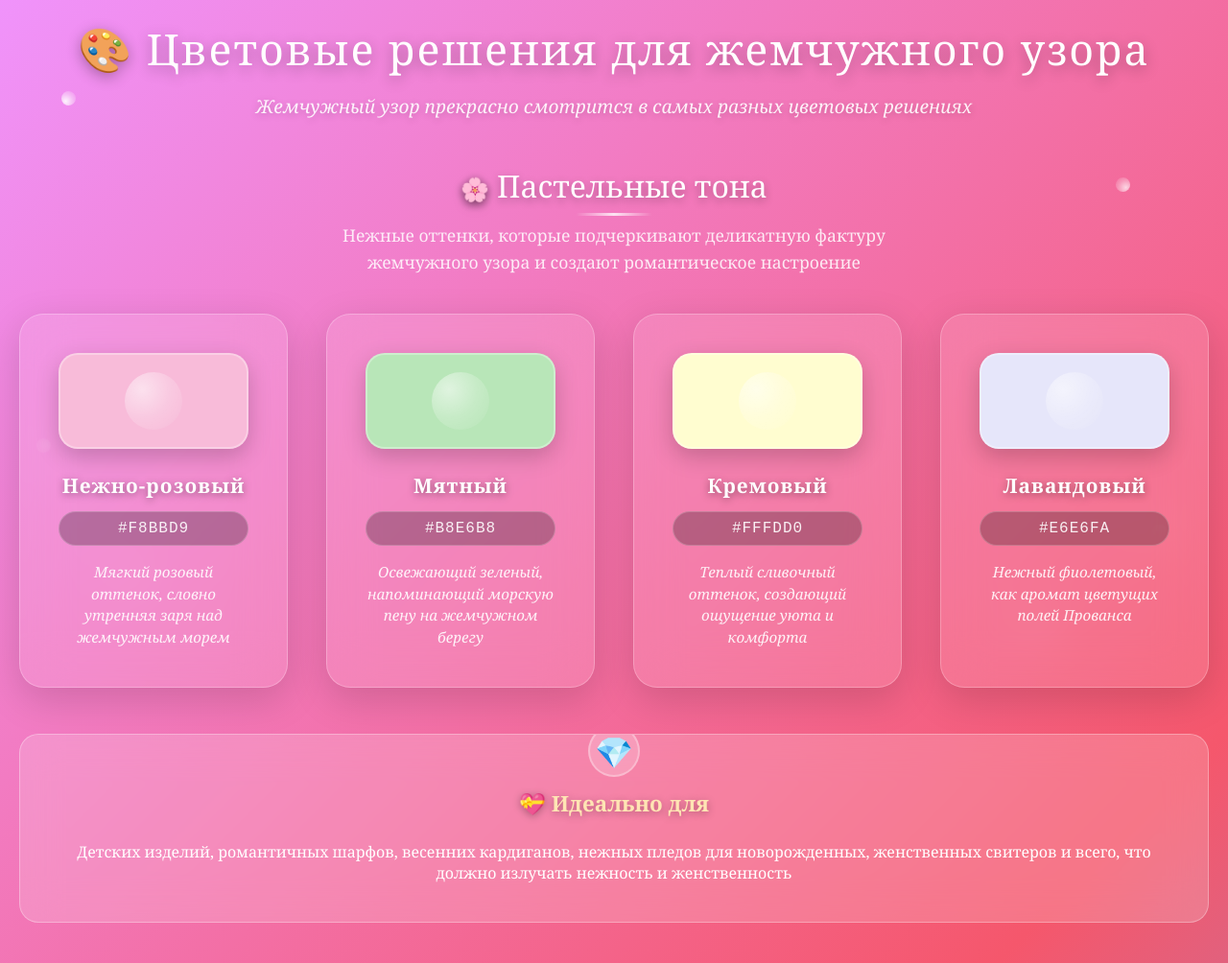
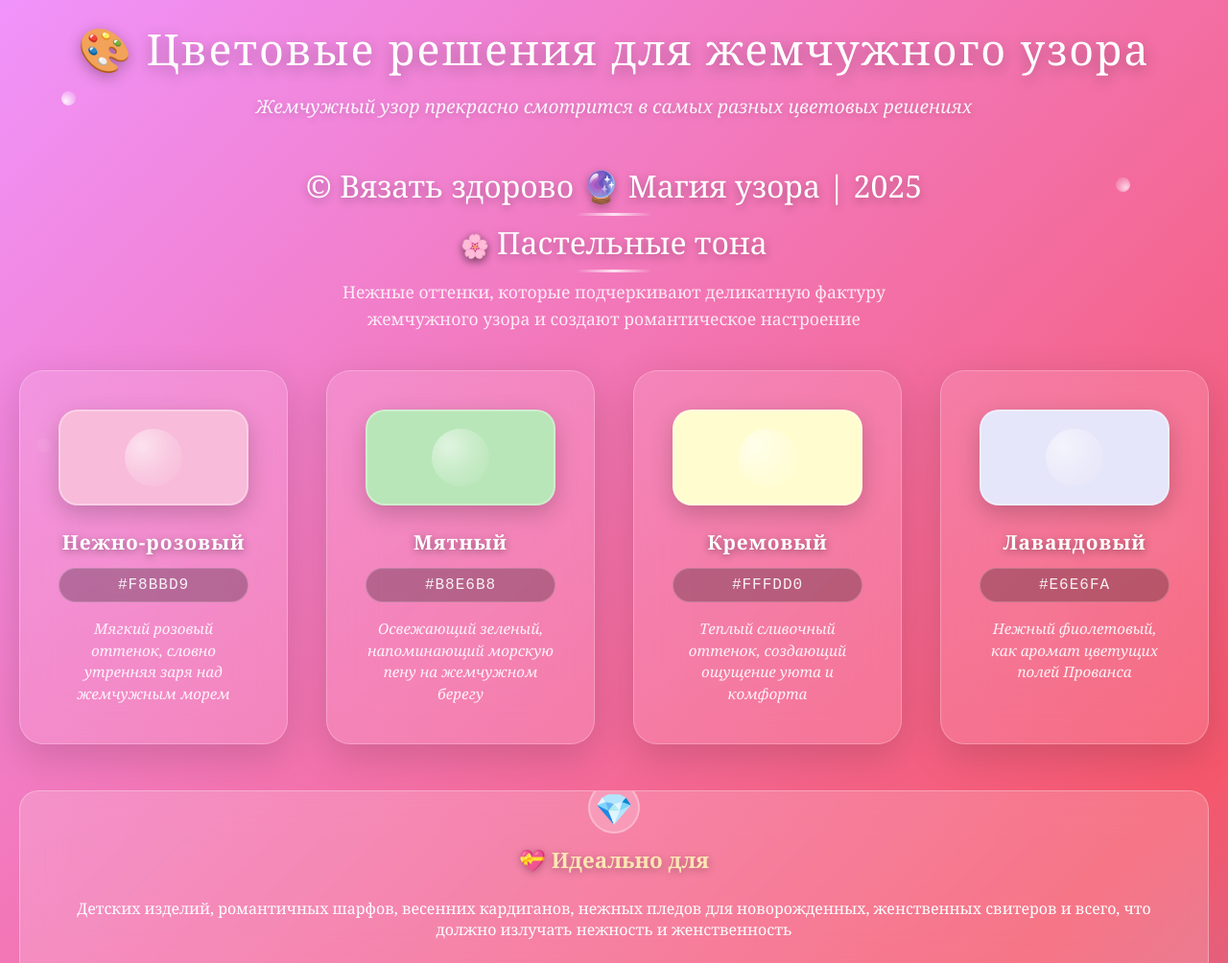
Before and after one commit to Anna19894/mk1, a plain HTML site: page index.html in a window 1280 px wide. Shown: the top 1004 px of the page at 96% size. Drawn offline with Linux system fonts and the light colour scheme.

Commit message:
Update index.html

```diff
--- a/index.html
+++ b/index.html
@@ -338,7 +338,7 @@
     <div class="container">
         <h1>🎨 Цветовые решения для жемчужного узора</h1>
         <p class="subtitle">Жемчужный узор прекрасно смотрится в самых разных цветовых решениях</p>
-
+        <p class="section-title">© Вязать здорово 🔮 Магия узора | 2025</p>
         <div class="palette-section">
             <h2 class="section-title"><span class="section-icon">🌸</span>Пастельные тона</h2>
             <p class="section-subtitle">Нежные оттенки, которые подчеркивают деликатную фактуру жемчужного узора и создают романтическое настроение</p>
```
